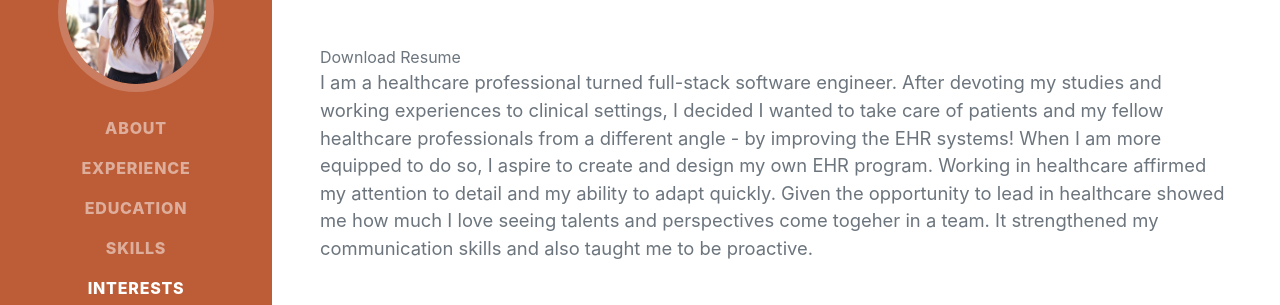
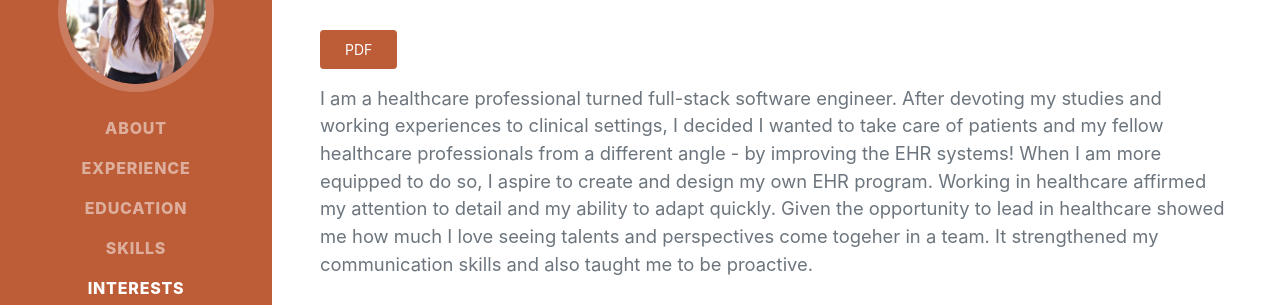
Before and after one commit to fionabeatricewong/fionabeatricewong.github.io, a plain HTML site: page index.html in a window 1280 px wide. Shown: the part 284-589 px from the top of the page. Drawn offline with nearby package versions, Linux system fonts and the light colour scheme; a web font is replaced by a local one.

Commit message:
Edited resume download

```diff
--- a/index.html
+++ b/index.html
@@ -47,7 +47,10 @@
                         Boston, MA · (917) 902-2836 ·
                         <a href="mailto:name@email.com">fionabeatricewong@gmail.com</a>
                     </div>
-                    <a download="documents/FionaWong-Draft-2.pdf">Download Resume</a>
+                    <p>
+                        <a href="resume/portfolio-resume.pdf" class="btn btn-primary px-4 py-2 btn-sm">PDF</a>
+                    </p>
+                    <!-- <a download="documents/FionaWong-Draft-2.pdf">Download Resume</a> -->
                     <p class="lead mb-5">I am a healthcare professional turned full-stack software engineer. After devoting my studies and working experiences to clinical settings, I decided I wanted to take care of patients and my fellow healthcare professionals from a different angle - by improving the EHR systems! When I am more equipped to do so, I aspire to create and design my own EHR program. Working in healthcare affirmed my attention to detail and my ability to adapt quickly. Given the opportunity to lead in healthcare showed me how much I love seeing talents and perspectives come togeher in a team. It strengthened my communication skills and also taught me to be proactive. </p>
                     <div class="social-icons">
                         <a class="social-icon" target="_blank" href="https://www.linkedin.com/in/fionabeatricewong/"><i class="fab fa-linkedin-in"></i></a>
```
